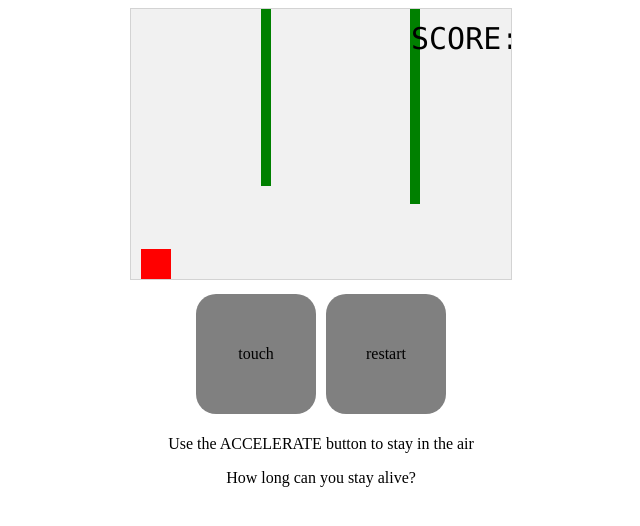
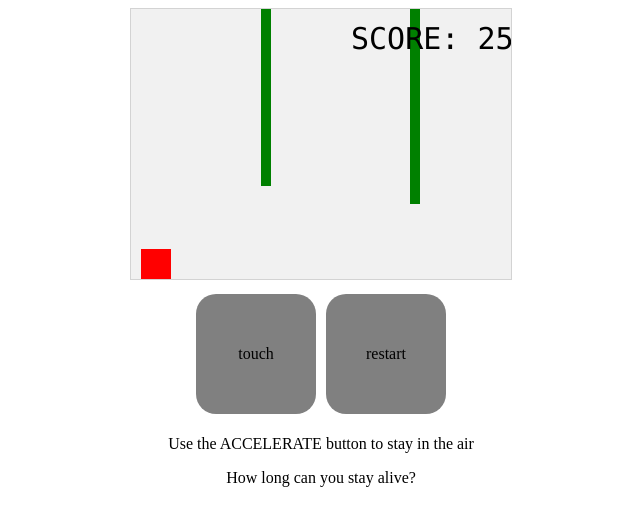
Before and after one commit to ujiik009/ujiik009.github.io, a plain HTML site: page index.html in a window 1280 px wide. Shown: the whole page, without its empty margins (319-959 px from the left). Drawn offline with Linux system fonts and the light colour scheme.

Commit message:
update position score

```diff
--- a/index.html
+++ b/index.html
@@ -56,7 +56,7 @@
         function startGame() {
             myGamePiece = new component(30, 30, "red", 10, 120);
             myGamePiece.gravity = 0.05;
-            myScore = new component("30px", "Consolas", "black", 280, 40, "text");
+            myScore = new component("30px", "Consolas", "black", 220, 40, "text");
             // myGameArea.clear();
             myGameArea.start();
 
```
